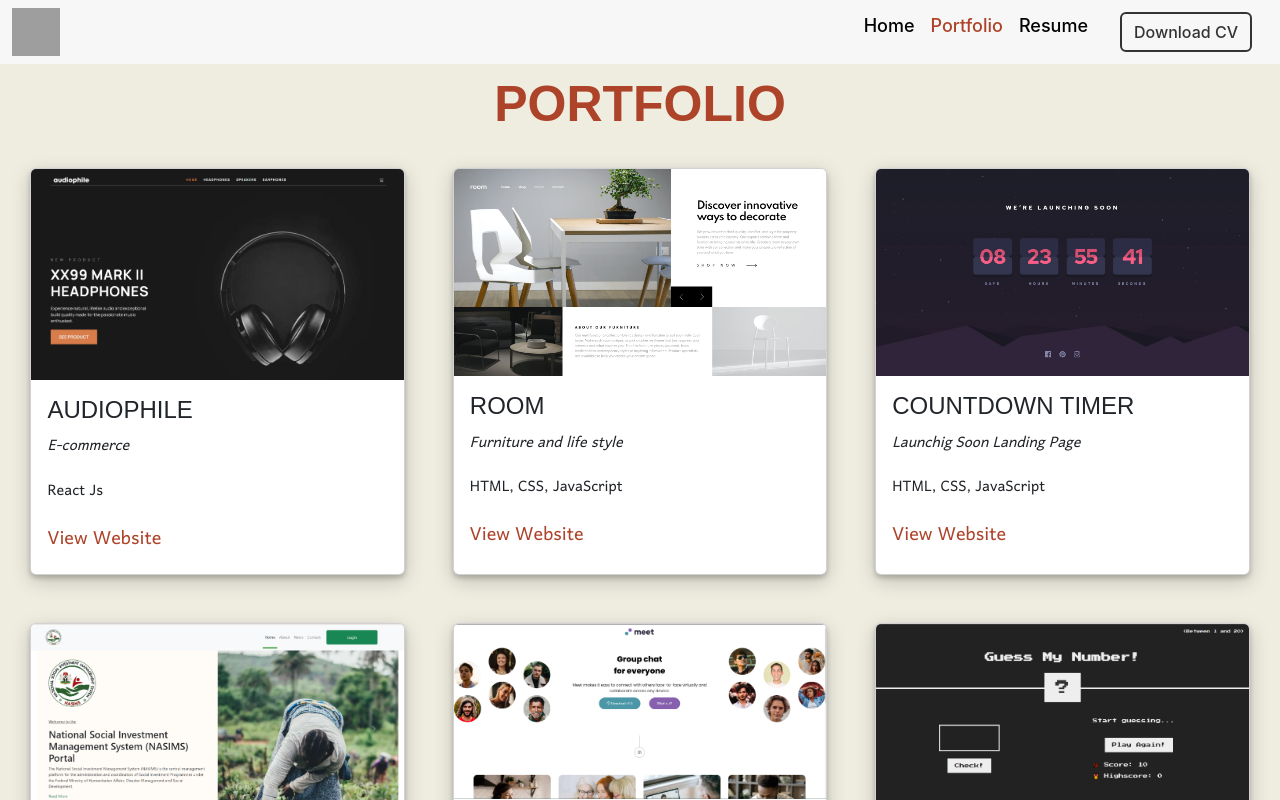
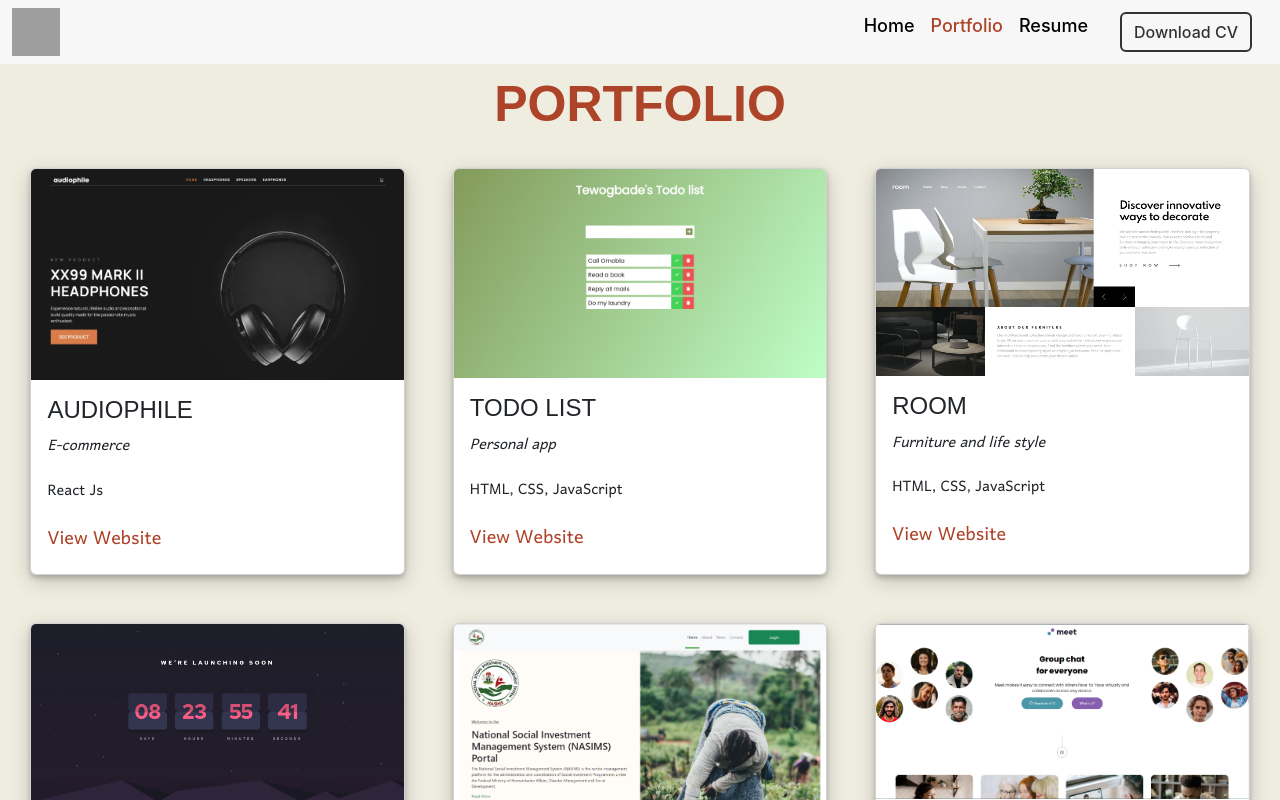
Before and after one commit to Tewogbade/new-portfolio, a React (Create React App) app: page /portfolio in a window 1280 px wide. Shown: the top 800 px of the page. Built offline with nearby package versions, Linux system fonts and the light colour scheme; grey boxes are pictures that could not be loaded; a web font is replaced by a local one.

Commit message:
todo-list project added

```diff
--- a/src/portfolio/Portfolio.js
+++ b/src/portfolio/Portfolio.js
@@ -4,6 +4,7 @@ import room from "../images/room.jpg";
 import timer from "../images/timer.jpg";
 import nasim from "../images/nasim.jpg";
 import meet from "../images/meet.PNG";
+import todo from "../images/todo.png";
 import portfolio2 from "../images/portfolio2.PNG";
 import portfolio1 from "../images/portfolio.PNG";
 import audiophile from "../images/audiophile.png";
@@ -25,6 +26,23 @@ const portfolio = () => {
               </p>
               <p>React Js</p>
               <a href="https://audiophile-dun-beta.vercel.app/" target="_blank">
+                <span>View Website</span>
+              </a>
+            </div>
+          </div>
+          {/* second*/}
+          <div className="card">
+            <img src={todo} className="card-img-top" alt="..." />
+            <div className="card-body">
+              <h4 className="card-text">TODO LIST</h4>
+              <p>
+                <i>Personal app</i>
+              </p>
+              <p>HTML, CSS, JavaScript</p>
+              <a
+                href="https://todo-list-two-wheat-33.vercel.app/"
+                target="_blank"
+              >
                 <span>View Website</span>
               </a>
             </div>
```
Also changed, not shown: src/images/todo.png (added).
